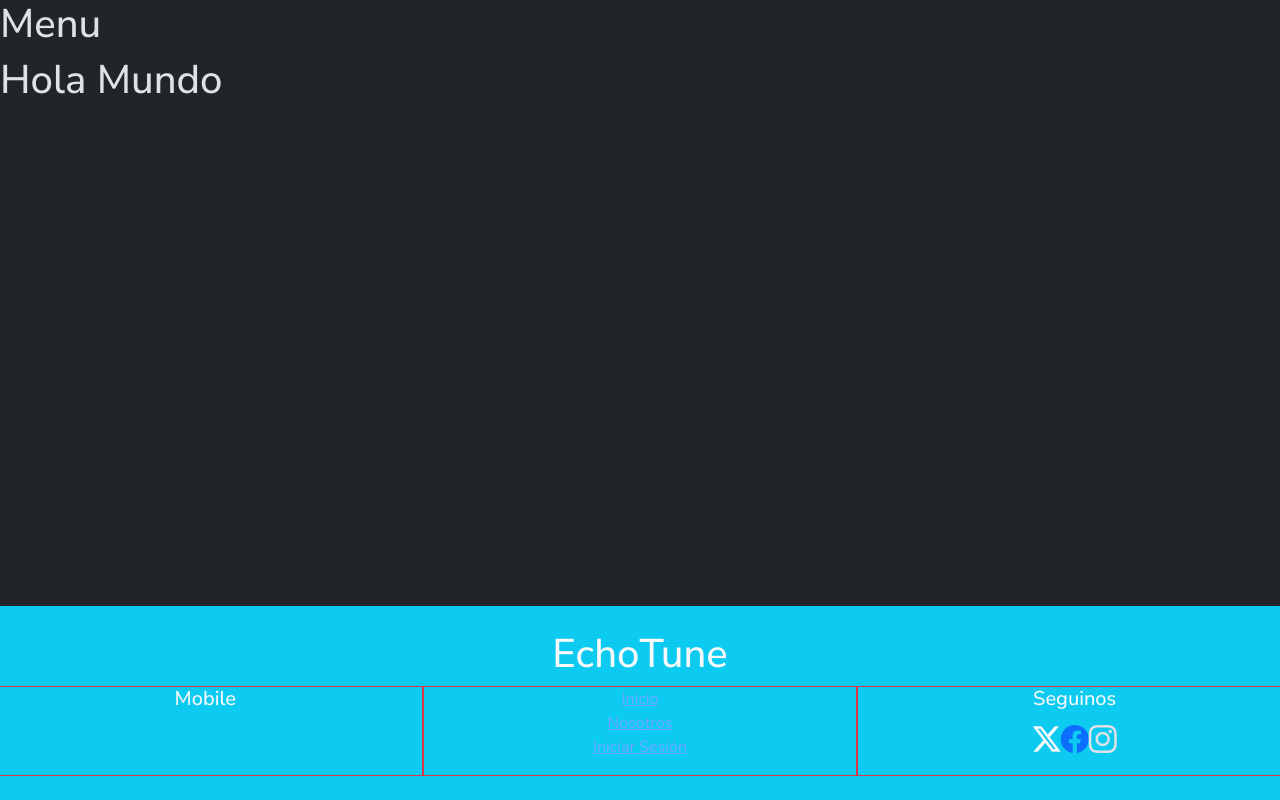
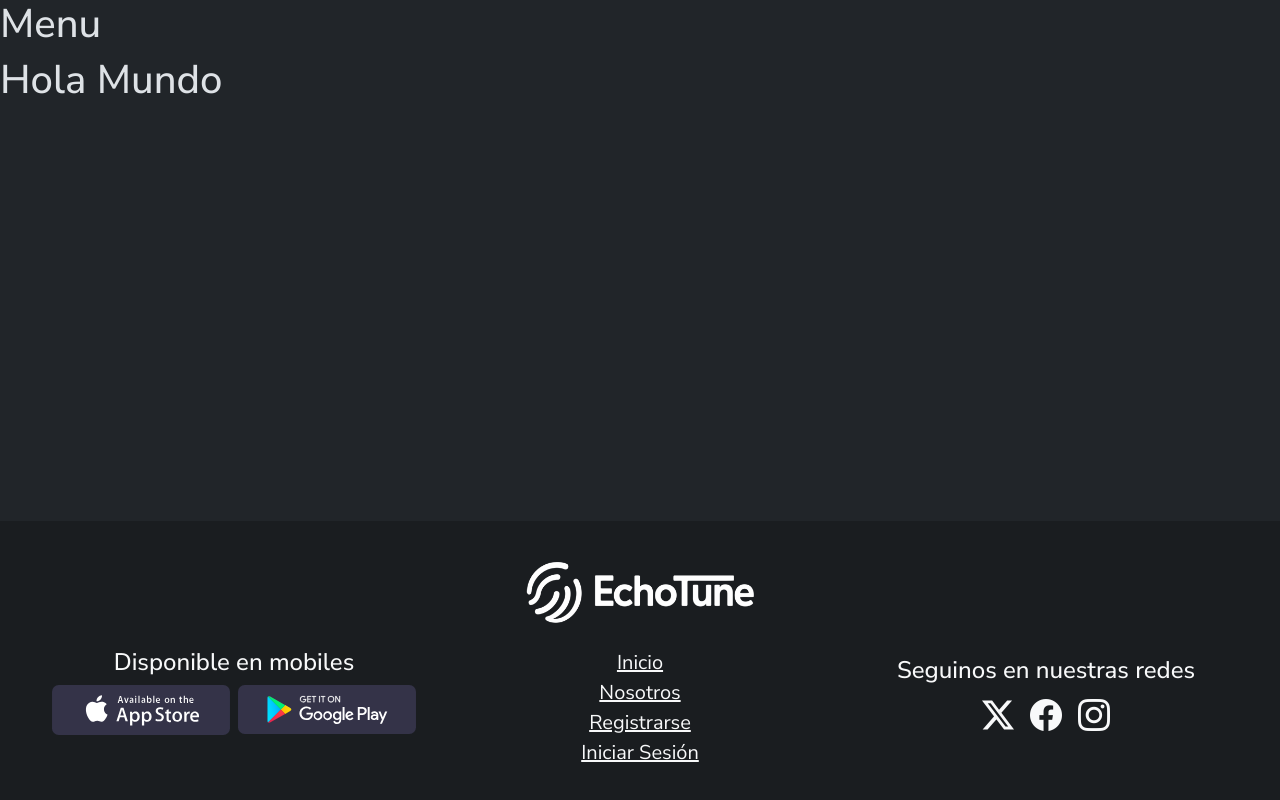
Before and after one commit to omarmatt31/echoTune, a React (Vite) app: page / in a window 1280 px wide. Built offline with nearby package versions, Linux system fonts and the light colour scheme.

Commit message:
termine de hacer el footer

```diff
--- a/src/components/shared/Footer.jsx
+++ b/src/components/shared/Footer.jsx
@@ -1,32 +1,37 @@
 import { Link } from "react-router";
 import badgeapple from "../../assets/badge-apple-store.svg"
 import googleplay from "../../assets/google-play-badge-bb.svg"
+import echoLogo from "../../assets/echoTune_Logo-negativo.png"
 
 const Footer = () => {
     return (
- <footer className="py-4 bg-info">
+ <footer className=" bg-dark-subtle py-3 pe-3 ps-3">
     <div className="row">
-        <h2 className=" text-light text-center fs-1">EchoTune</h2>
-         <div className="col-12 col-md-6 col-lg-4 text-center border border-danger">
-                    <h5 className="text-light">Mobile</h5>
-                    <div className="d-flex">
+        <div className="col-12 col-md-12 col-lg-12 text-center">
+            <Link className="link"><img src={echoLogo} alt="logotipo" className="img-fluid logotipo"/></Link>
+        </div>
+         <div className="col-12 col-md-6 col-lg-4 text-center ps-5">
+                    <h4 className="text-light">Disponible en mobiles</h4>
+                    <div className="d-flex justify-content-center gap-2">
+                        <Link className="link"><img src={badgeapple} alt="appstore" className=" img-fluid appstore"/></Link>
+                        <Link className="link"><img src={googleplay} alt="playstore" className="img-fluid playstore"/></Link>
                     </div>
-         </div>
-                <div className="col-12 col-md-6 col-lg-4 text-center border border-danger">
-                    <ul className="list-unstyled text-light text-light">
-                        <li><Link className="link">Inicio</Link></li>
-                        <li><Link className="link">Nosotros</Link></li>
-                        <li><Link className="link"></Link></li>
-                        <li><Link className="link">Iniciar Sesión</Link></li>
+          </div>
+                <div className="col-12 col-md-6 col-lg-4 text-center">
+                    <ul className="list-unstyled">
+                        <Link className="link text-light fs-5"><li>Inicio</li></Link>
+                       <Link className="link text-light fs-5"> <li>Nosotros</li></Link>
+                        <Link className="link text-light fs-5"><li>Registrarse</li></Link>
+                       <Link className="link text-light fs-5"> <li>Iniciar Sesión</li></Link>
                     </ul>
                 </div>
-                <div className="col-12 col-md-6 col-lg-4 text-center border border-danger">
-                <h5 className="text-light">Seguinos</h5>
-                <div className="d-flex justify-content-center">
-                    <i className="bi bi-twitter-x text-light fs-3"></i>
-                    <i className="bi bi-facebook text-primary fs-3"></i>
-                    <i className="bi bi-instagram fs-3 text-instagram"></i>
-                </div>
+                <div className="col-12 col-md-12 col-lg-4 text-center pe-5">
+                <h4 className="text-light my-2">Seguinos en nuestras redes</h4>
+                <div className="d-flex justify-content-center gap-3">
+                    <Link className="link text-light"><i className="bi bi-twitter-x text-light fs-2"></i></Link>
+                    <Link className="link text-light"><i className="bi bi-facebook color-facebook fs-2"></i></Link>
+                    <Link className="link text-light"><i className="bi bi-instagram fs-2 color-instagram"></i></Link>
+                    </div>
                 </div>
                 </div>
         </footer>
--- a/src/index.css
+++ b/src/index.css
@@ -10,3 +10,16 @@
 main{
   flex-grow: 1;
 }
+
+.appstore{
+  width: 190px;
+}
+.playstore{
+  width: 190px;
+}
+.logotipo{
+  width: 230px;
+}
+.linked{
+  text-decoration: underline;
+}
```
Also changed, not shown: src/assets/echoTune_Logo-negativo.png (added).
